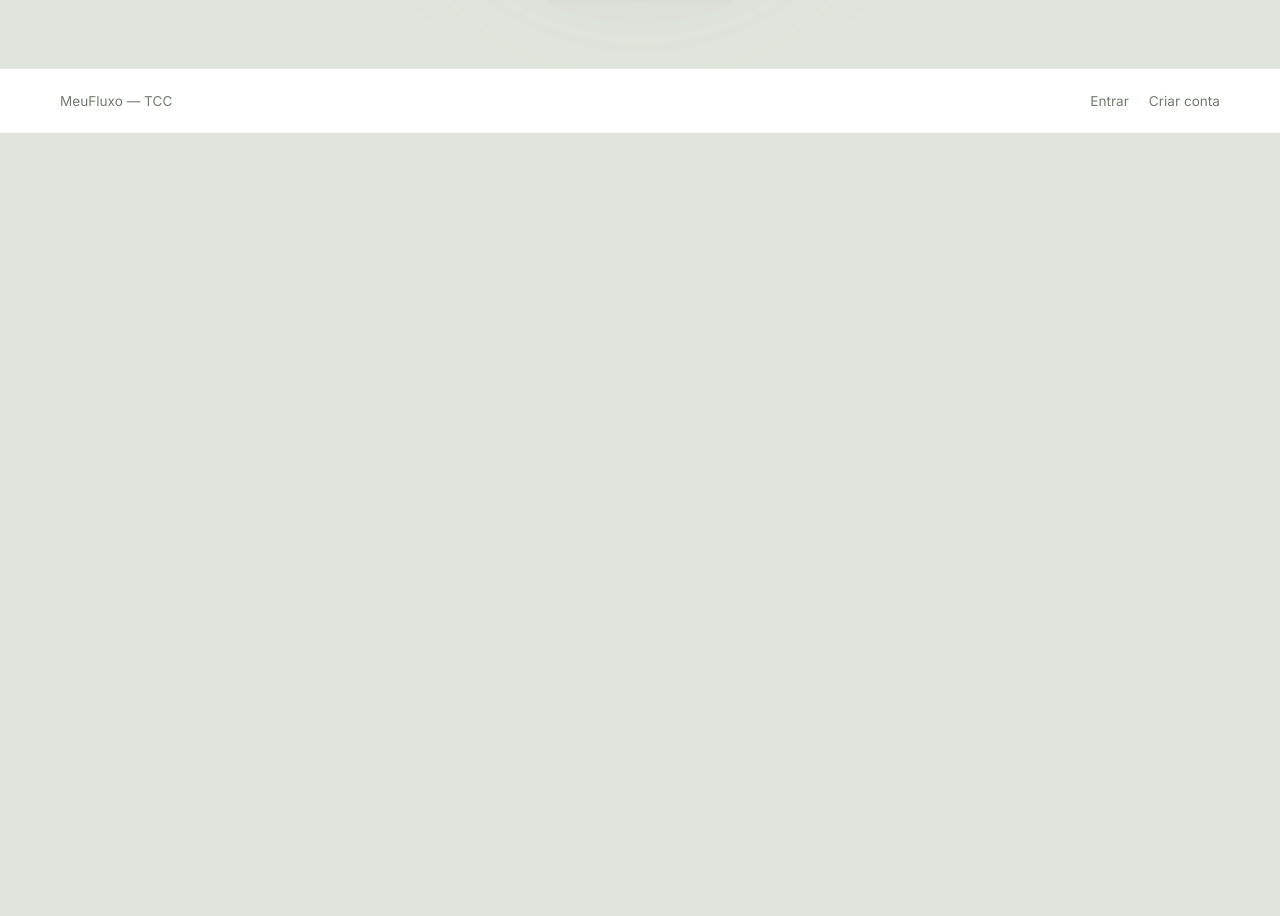
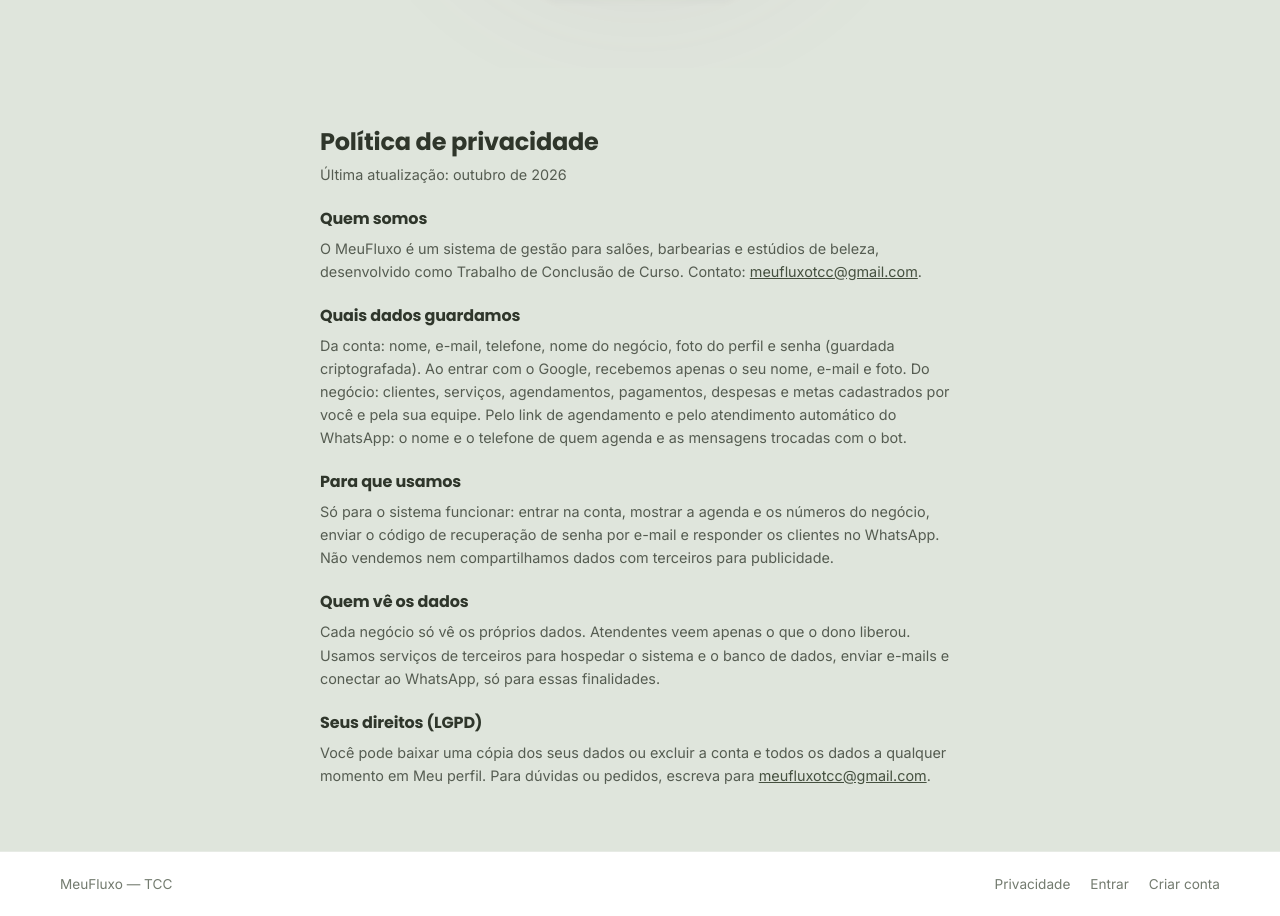
Before and after one commit to frandaudt/meu_fluxo, an Angular app: page / in a window 1280 px wide. Shown: the part 1808-2724 px from the top of the page. Before the commit the page ends 1941 px from the top, so only its background shows below. Built offline with nearby package versions, Linux system fonts and the light colour scheme.

Commit message:
Politica de privacidade

```diff
--- a/src/app/pages/anuncio/anuncio.css
+++ b/src/app/pages/anuncio/anuncio.css
@@ -313,7 +313,16 @@
 .anuncio-footer a { color: var(--color-text-muted); text-decoration: none; font-size: 0.85rem; }
 .anuncio-footer a:hover { text-decoration: underline; }
 
+/* política de privacidade */
+.privacidade { max-width: 760px; margin: 0 auto; padding: 56px 60px 64px; }
+.privacidade h2 { margin: 0 0 4px; font-family: var(--font-display); font-size: 1.5rem; color: var(--color-text); }
+.privacidade-atualizacao { margin: 0 0 20px; font-size: 0.8rem; color: var(--color-text-muted); }
+.privacidade h3 { margin: 20px 0 6px; font-size: 1rem; color: var(--color-text); }
+.privacidade p { margin: 0; font-size: 0.9rem; line-height: 1.6; color: var(--color-text-soft); }
+.privacidade a { color: var(--color-primary-dark); }
+
 @media (max-width: 900px) {
+  .privacidade { padding-left: 24px; padding-right: 24px; }
   .anuncio-nav, .hero, .funcionalidades, .cta-final, .anuncio-footer { padding-left: 24px; padding-right: 24px; }
   .hero { flex-direction: column; }
   .hero-visual { width: 100%; }
--- a/src/app/pages/anuncio/anuncio.html
+++ b/src/app/pages/anuncio/anuncio.html
@@ -87,9 +87,31 @@
     <a routerLink="/cadastro" class="btn-primary btn-grande">Criar conta grátis</a>
   </section>
 
+  <!-- POLÍTICA DE PRIVACIDADE (o Google pede esse endereço para liberar o "Continuar com Google") -->
+  <section class="privacidade" id="privacidade">
+    <h2>Política de privacidade</h2>
+    <p class="privacidade-atualizacao">Última atualização: outubro de 2026</p>
+
+    <h3>Quem somos</h3>
+    <p>O MeuFluxo é um sistema de gestão para salões, barbearias e estúdios de beleza, desenvolvido como Trabalho de Conclusão de Curso. Contato: <a href="mailto:meufluxotcc@gmail.com">meufluxotcc&#64;gmail.com</a>.</p>
+
+    <h3>Quais dados guardamos</h3>
+    <p>Da conta: nome, e-mail, telefone, nome do negócio, foto do perfil e senha (guardada criptografada). Ao entrar com o Google, recebemos apenas o seu nome, e-mail e foto. Do negócio: clientes, serviços, agendamentos, pagamentos, despesas e metas cadastrados por você e pela sua equipe. Pelo link de agendamento e pelo atendimento automático do WhatsApp: o nome e o telefone de quem agenda e as mensagens trocadas com o bot.</p>
+
+    <h3>Para que usamos</h3>
+    <p>Só para o sistema funcionar: entrar na conta, mostrar a agenda e os números do negócio, enviar o código de recuperação de senha por e-mail e responder os clientes no WhatsApp. Não vendemos nem compartilhamos dados com terceiros para publicidade.</p>
+
+    <h3>Quem vê os dados</h3>
+    <p>Cada negócio só vê os próprios dados. Atendentes veem apenas o que o dono liberou. Usamos serviços de terceiros para hospedar o sistema e o banco de dados, enviar e-mails e conectar ao WhatsApp, só para essas finalidades.</p>
+
+    <h3>Seus direitos (LGPD)</h3>
+    <p>Você pode baixar uma cópia dos seus dados ou excluir a conta e todos os dados a qualquer momento em Meu perfil. Para dúvidas ou pedidos, escreva para <a href="mailto:meufluxotcc@gmail.com">meufluxotcc&#64;gmail.com</a>.</p>
+  </section>
+
   <footer class="anuncio-footer">
     <span>MeuFluxo — TCC</span>
     <div>
+      <a href="#privacidade">Privacidade</a>
       <a routerLink="/login">Entrar</a>
       <a routerLink="/cadastro">Criar conta</a>
     </div>
```
